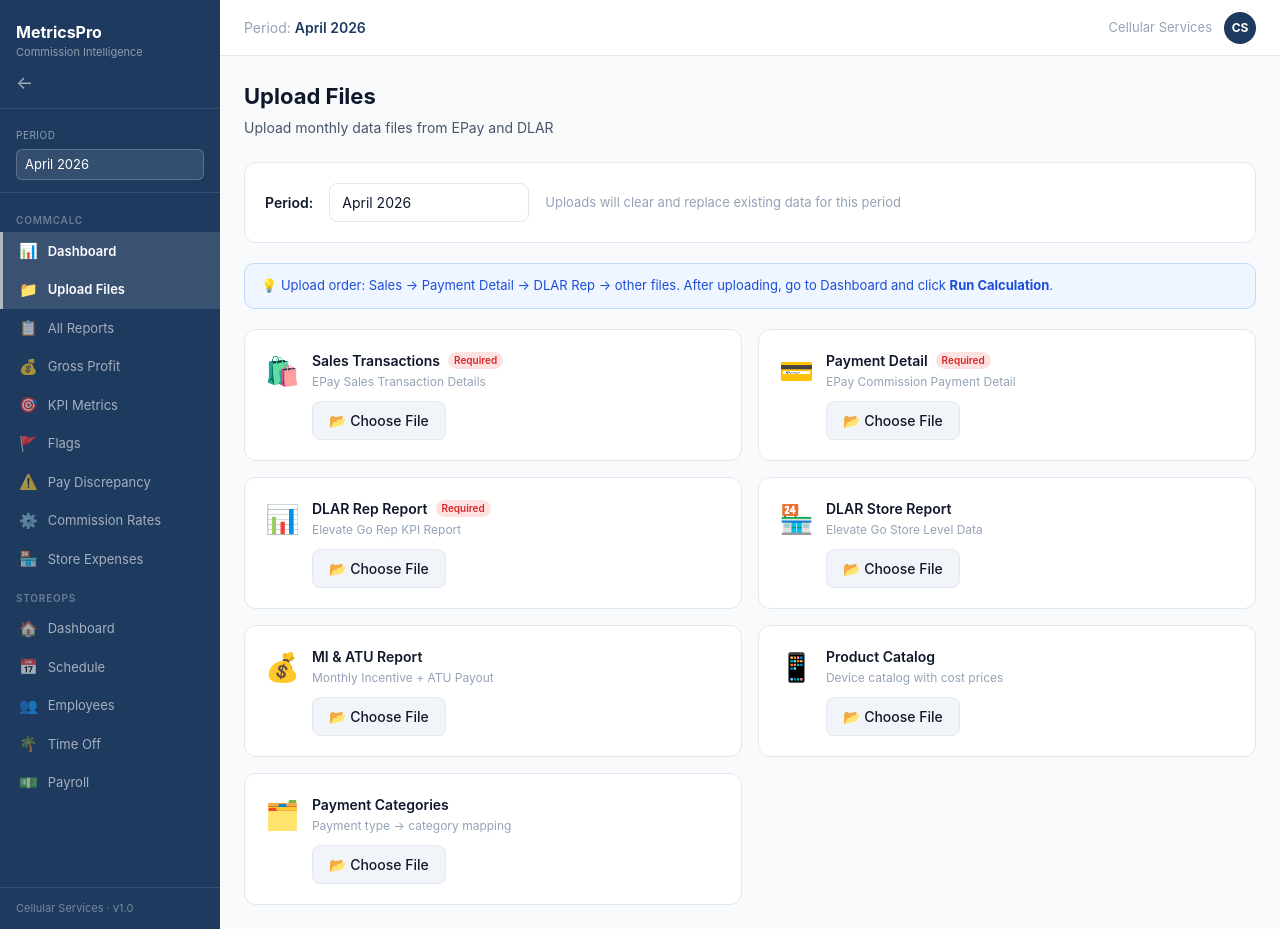
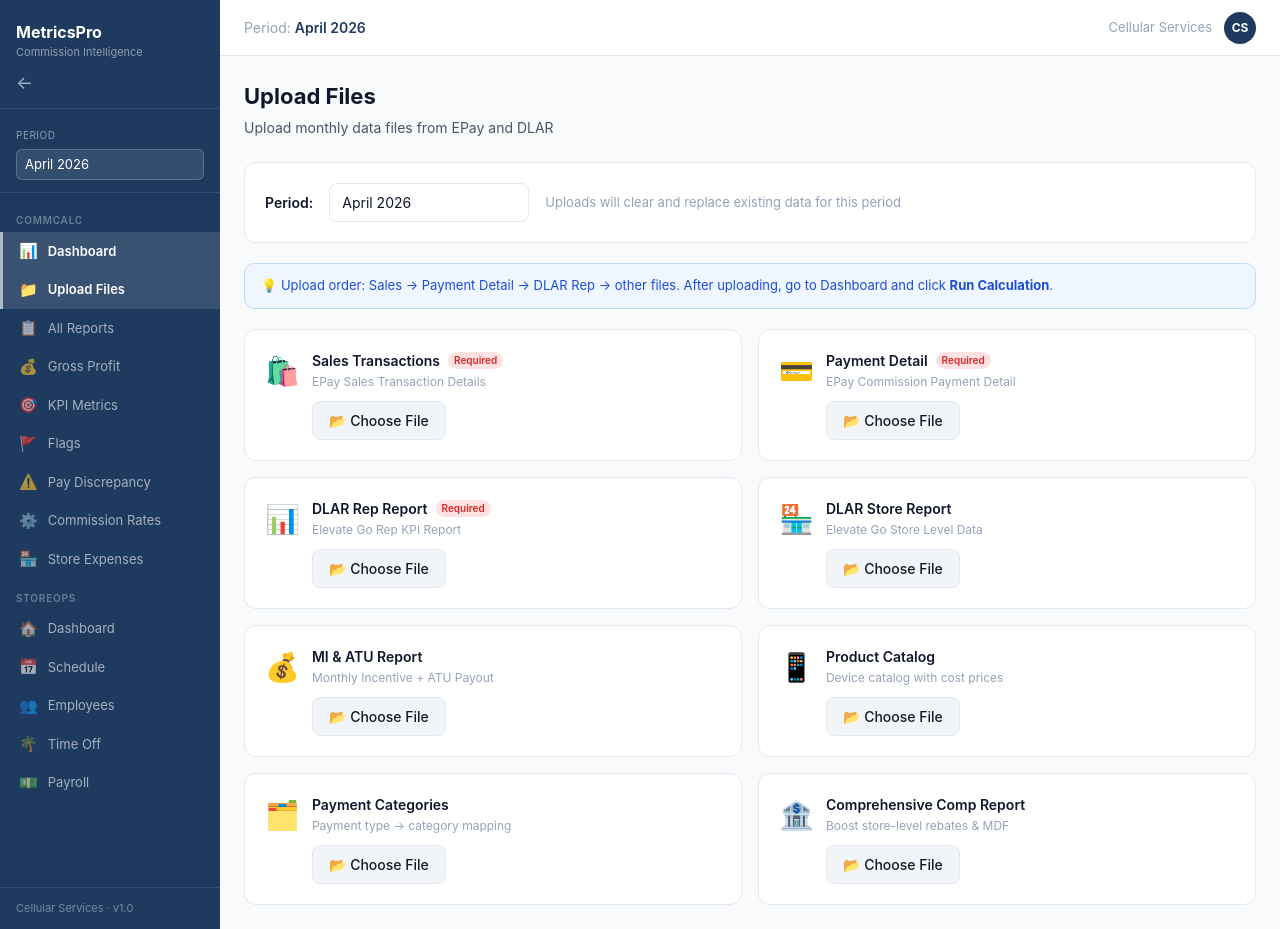
Before and after one commit to cellfonzrus/metricspro, a Next.js app in the folder frontend/: page /commcalc/upload in a window 1280 px wide. Built offline with nearby package versions, Linux system fonts and the light colour scheme; no server answers.

Commit message:
feat: add comp report upload card

```diff
--- a/frontend/src/app/(platform)/commcalc/upload/page.tsx
+++ b/frontend/src/app/(platform)/commcalc/upload/page.tsx
@@ -10,6 +10,7 @@ const FILE_TYPES = [
   { id: 'mi_report',      label: 'MI & ATU Report',       icon: '💰', required: false, desc: 'Monthly Incentive + ATU Payout' },
   { id: 'catalog',        label: 'Product Catalog',       icon: '📱', required: false, desc: 'Device catalog with cost prices' },
   { id: 'master_cats',    label: 'Payment Categories',    icon: '🗂️', required: false, desc: 'Payment type → category mapping' },
+  { id: 'comp_report',    label: 'Comprehensive Comp Report', icon: '🏦', required: false, desc: 'Boost store-level rebates & MDF' },
 ]
 
 export default function UploadPage() {
```
